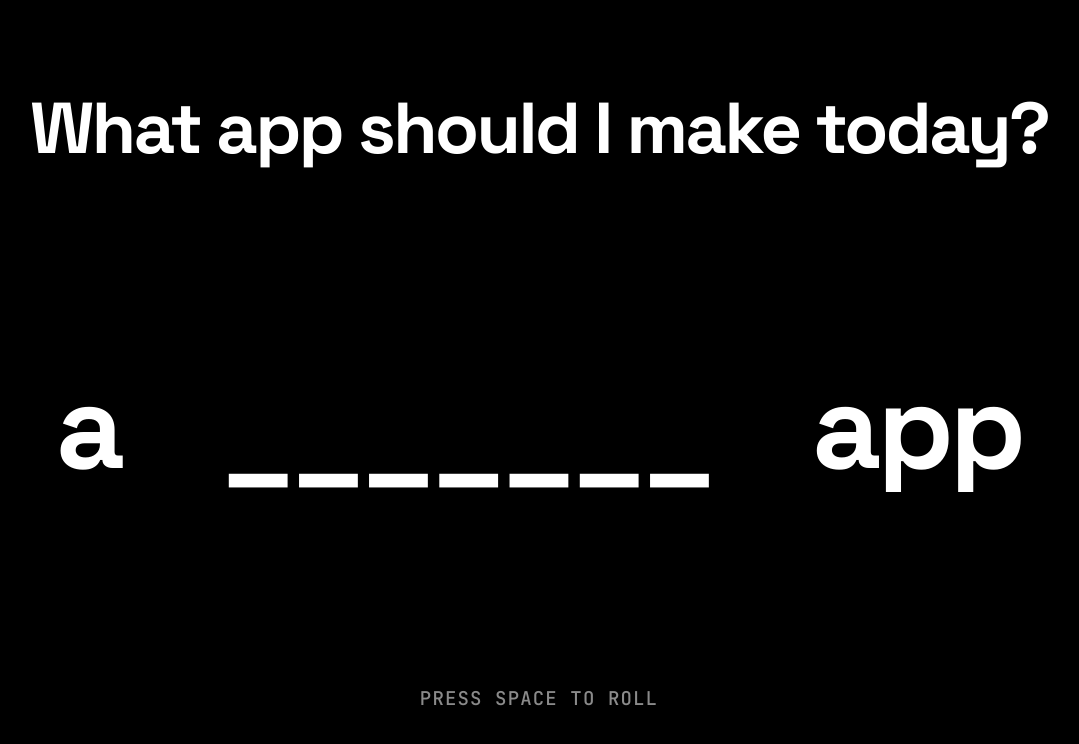
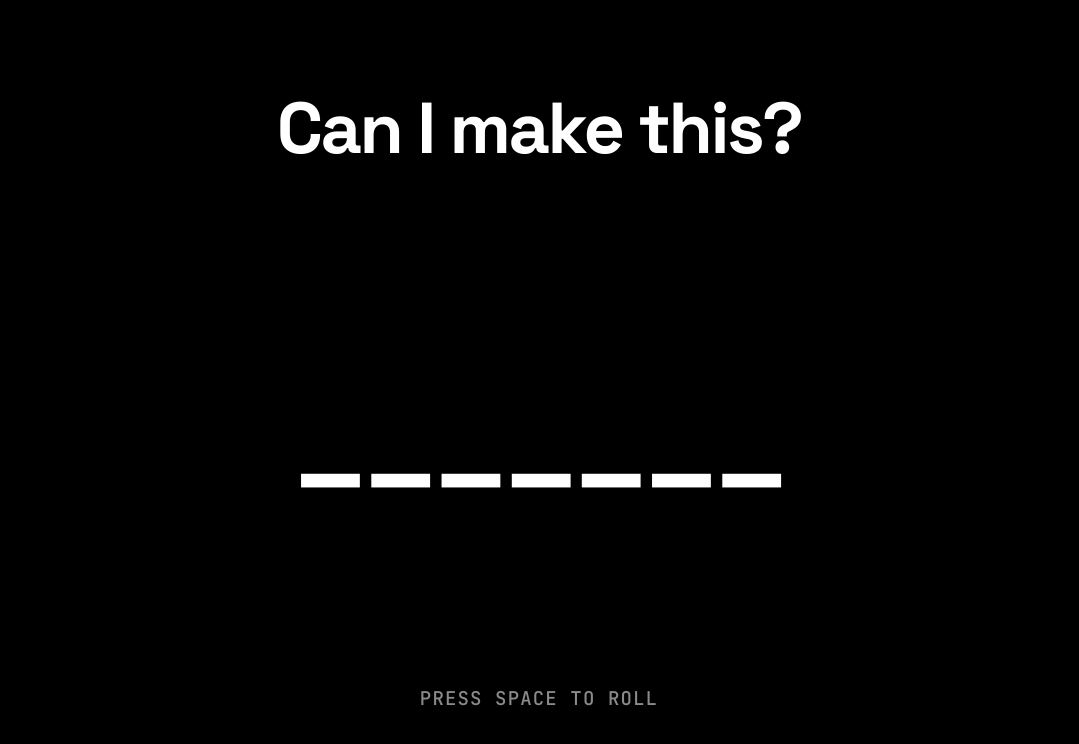
Before and after one commit to nivash-devs/game-roller, a plain HTML site: page index.html in a window 1280 px wide. Shown: the whole page, without its empty margins (101-1180 px from the left). Drawn offline with Linux system fonts and the light colour scheme.

Commit message:
Ask 'Can I make this?' and drop the words around the blank

```diff
--- a/index.html
+++ b/index.html
@@ -9,7 +9,7 @@
 <link rel="preconnect" href="https://fonts.gstatic.com" crossorigin>
 <link rel="stylesheet" href="https://fonts.googleapis.com/css2?family=JetBrains+Mono:wght@500&family=Space+Grotesk:wght@700&display=swap">
 <style>
-/* Layout: a headline, then one big line that reads "a _______ app". Only the blank rolls, and only when space is pressed. Pure black and white. */
+/* Layout: a headline, then one big blank that rolls. Only the blank rolls, and only when space is pressed. Pure black and white. */
 :root {
   color-scheme: dark;
   --bg: #000000; --ink: #ffffff; --muted: #8a8a8a; --mark: #ffffff; --mark-ink: #000000;
@@ -35,8 +35,8 @@ h1 { margin: 0; font-weight: 700; font-size: clamp(30px, min(6vw, 9vh), 92px); l
 </style>
 
 <div id="stage">
-  <h1>What app should I make today?</h1>
-  <div id="line" aria-live="polite"><span>a</span><div id="win"><div id="mark"></div><div id="blank">_______</div><div id="reel"></div></div><span>app</span></div>
+  <h1>Can I make this?</h1>
+  <div id="line" aria-live="polite"><div id="win"><div id="mark"></div><div id="blank">_______</div><div id="reel"></div></div></div>
   <div id="hint">PRESS SPACE TO ROLL</div>
 </div>
 
```
Also changed, not shown: 1 other file.
